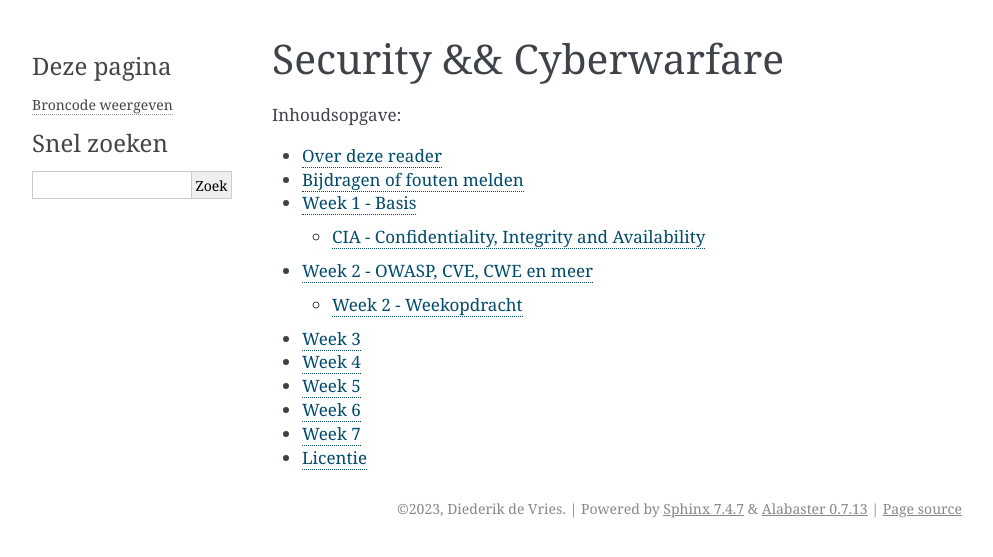
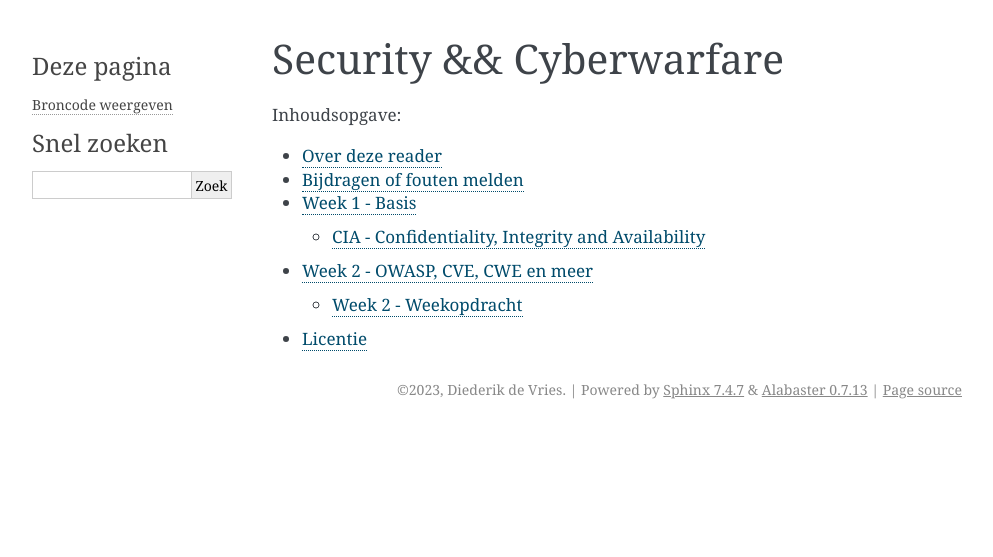
Before and after one commit to diederiknl/bookmaker, a Sphinx documentation site: the page built from source/index.rst, in a window 1280 px wide. Shown: the top 557 px of the page, without its empty margins (148-1141 px from the left). Built offline with Sphinx 7.4.7, drawn with Linux system fonts in a browser that asks for light colours.

Commit message:
Niet up-to-date == eruit
Niet up-to-date == eruit

```diff
--- a/source/index.rst
+++ b/source/index.rst
@@ -10,11 +10,6 @@ Security && Cyberwarfare
    bijdragen/bijdragen.rst
    week_1/week_1.rst
    week_2/week_2.rst
-   week_3/week_3.rst
-   week_4/week_4.rst
-   week_5/week_5.rst
-   week_6/week_6.rst
-   week_7/week_7.rst
    licentie/licentie.rst
 
 .. * :ref:`genindex`
```
